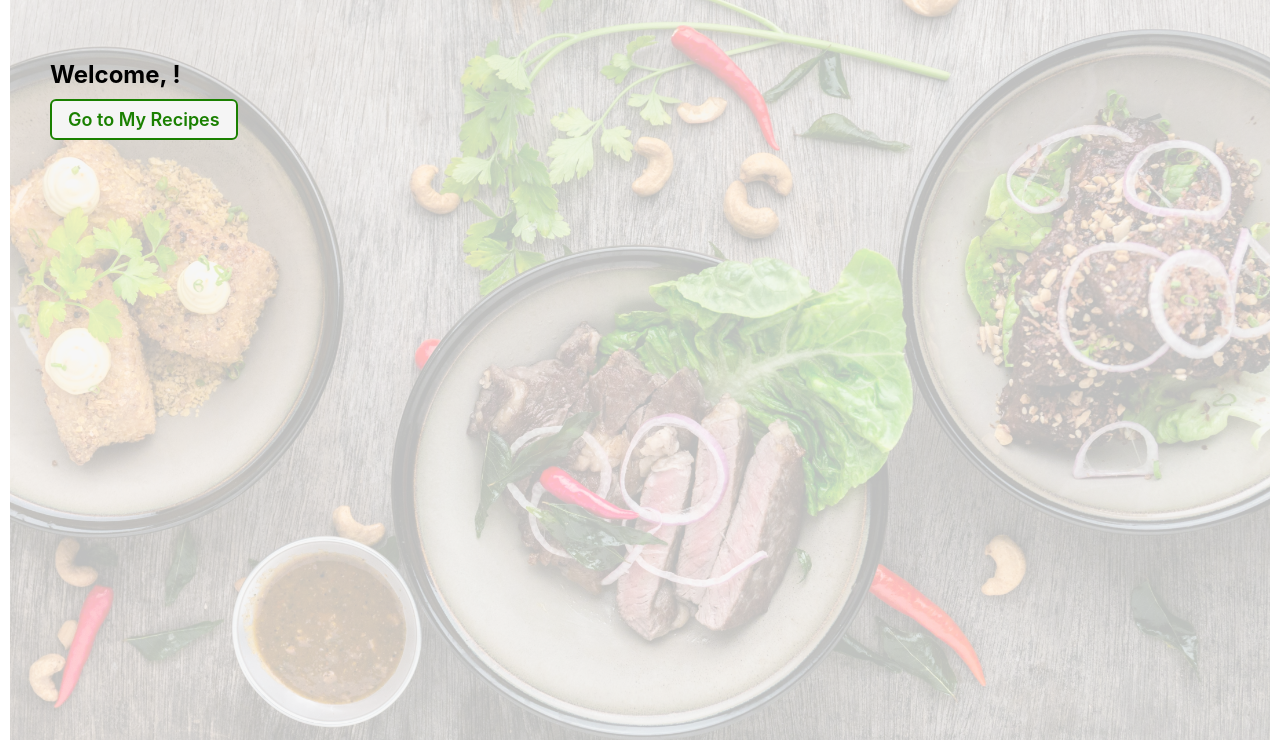
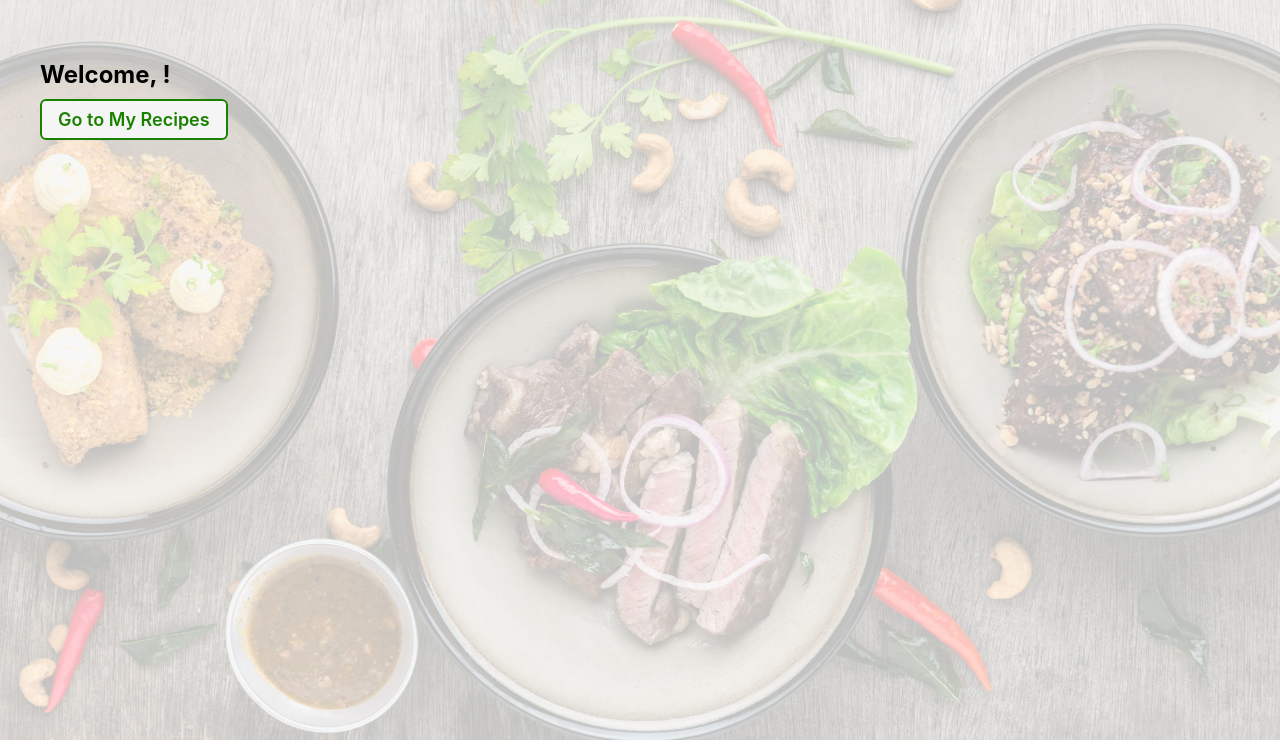
Before and after one commit to adilk1997/recipe-journal, a Django app: page / in a window 1280 px wide. Shown: the part 69-814 px from the top of the page. Run offline with Django 5.2, Linux system fonts and the light colour scheme.

Commit message:
fix layout css full width

```diff
--- a/main_app/static/css/base.css
+++ b/main_app/static/css/base.css
@@ -59,7 +59,9 @@ ul {
 
 main {
     width: 100%;
-    padding: 0 10px;
+    flex: 1;
+    padding: 0;
+    margin: 0;
 }
 
 h2 {
@@ -166,8 +168,11 @@ nav li {
     }
 
     main {
-        max-width: 1300px;
+        width: 100%;
+        max-width: none;
         min-height: calc(100vh - 53px);
+        margin: 0;
+        padding: 0;
     }
 
     nav,
@@ -402,14 +407,14 @@ nav li {
 }
 
 .home-background {
+    width: 100%;
+    min-height: calc(100vh - 60px);
+    margin: 0;
+    padding: 40px;
     background-image: url("../images/food-bg.jpg");
     background-size: cover;
     background-position: center;
     background-repeat: no-repeat;
-
-    min-height: calc(100vh - 60px);
-    padding: 40px;
-
     position: relative;
 }
 
```
